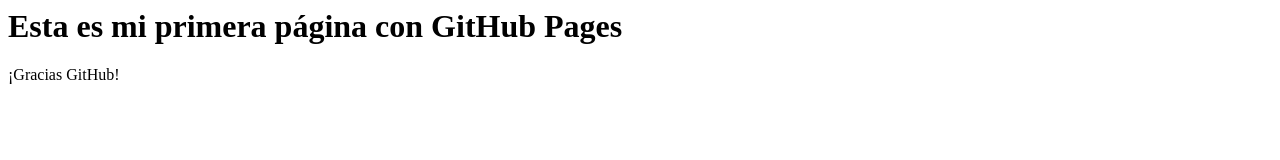
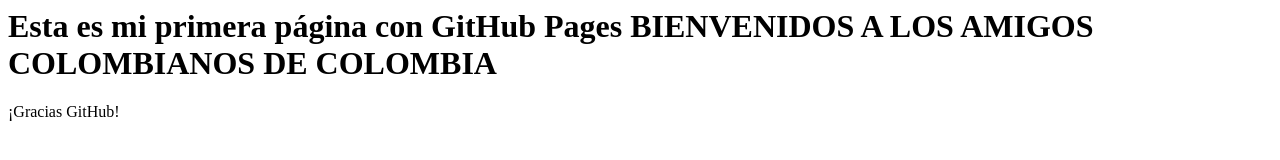
Before and after one commit to Mtto2024/Repoprime, a plain HTML site: page index.html in a window 1280 px wide. Drawn offline with Linux system fonts and the light colour scheme.

Commit message:
Update index.html

```diff
--- a/index.html
+++ b/index.html
@@ -1,4 +1,5 @@
 <html>
-<h1> Esta es mi primera página con GitHub Pages </h1>
+<h1> Esta es mi primera página con GitHub Pages
+BIENVENIDOS A LOS AMIGOS COLOMBIANOS DE COLOMBIA </h1>
 <p>¡Gracias GitHub!</p>
 </html>
```
